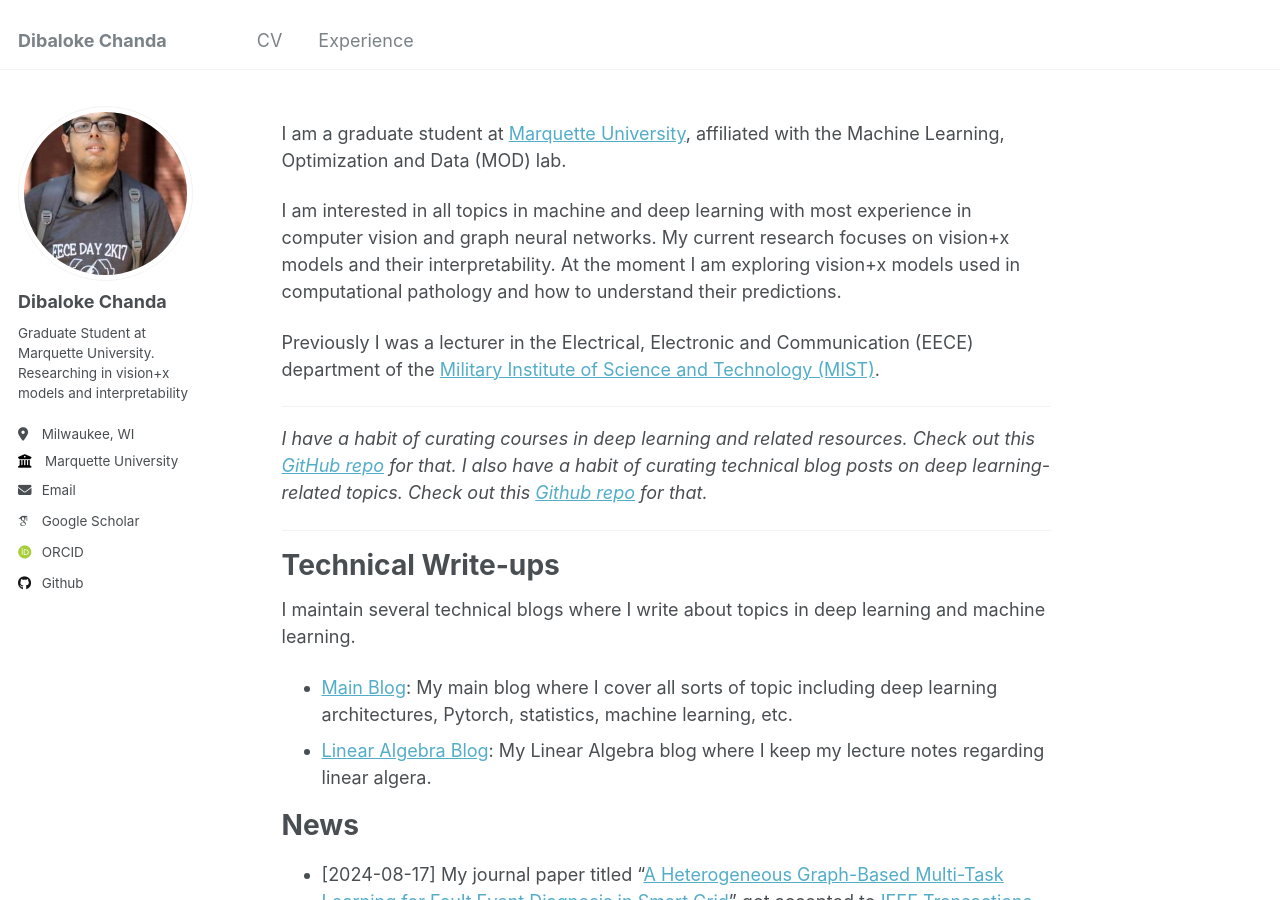
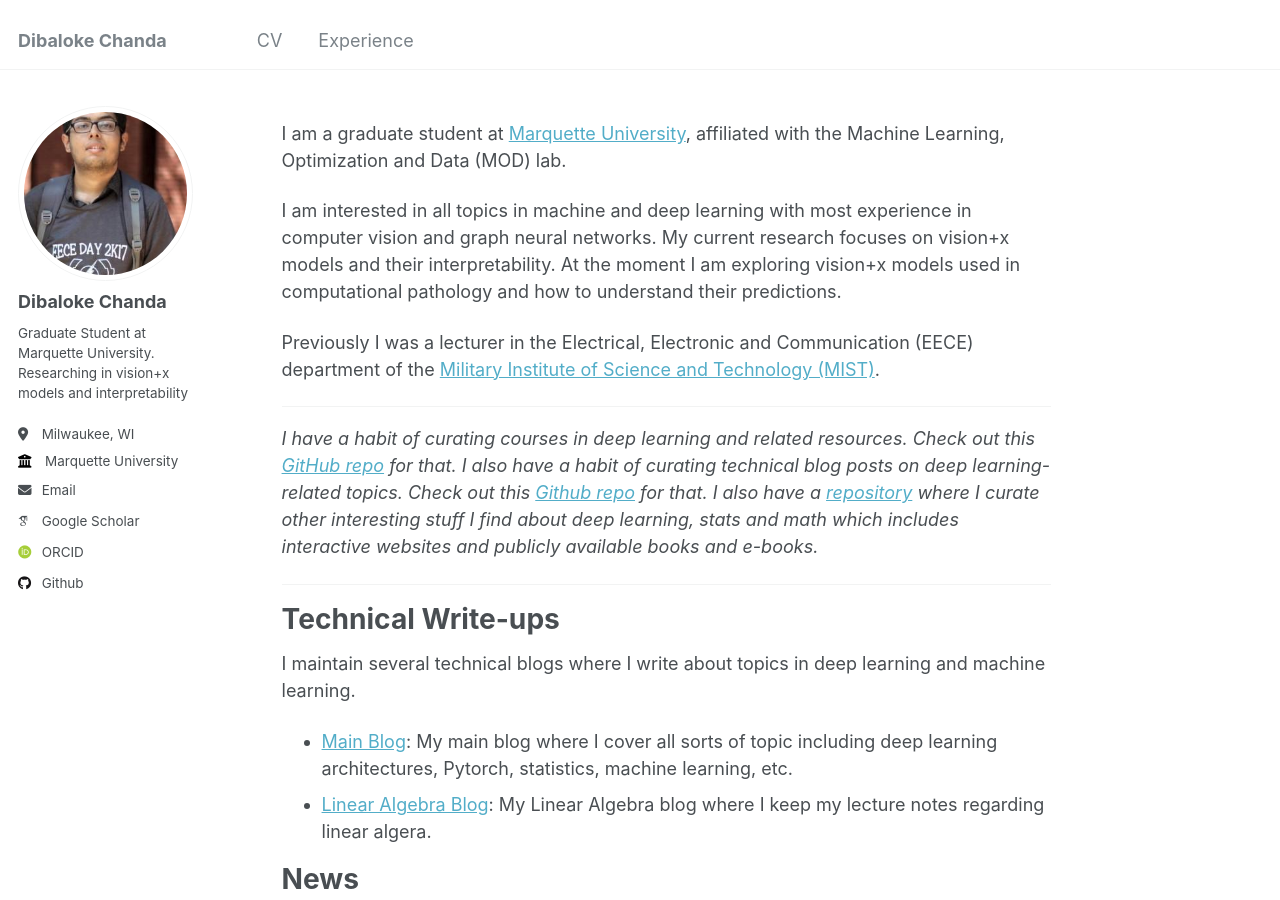
Before and after one commit to dibaloke/dibaloke.github.io, a Jekyll site: the page built from _pages/about.md, in a window 1280 px wide and 900 px high. Built offline with Jekyll 4.4.1, drawn with Linux system fonts in a browser that asks for light colours; some web fonts are replaced.

Commit message:
Update about.md

```diff
--- a/_pages/about.md
+++ b/_pages/about.md
@@ -15,7 +15,7 @@
 
 ------
 
-*I have a habit of curating courses in deep learning and related resources. Check out this [GitHub repo](https://github.com/dibaloke/DL-ML-Courses/tree/main) for that. I also have a habit of curating technical blog posts on deep learning-related topics. Check out this [Github repo](https://github.com/dibaloke/DL-ML-Blogs) for that.*
+*I have a habit of curating courses in deep learning and related resources. Check out this [GitHub repo](https://github.com/dibaloke/DL-ML-Courses/tree/main) for that. I also have a habit of curating technical blog posts on deep learning-related topics. Check out this [Github repo](https://github.com/dibaloke/DL-ML-Blogs) for that. I also have a [repository](https://github.com/dibaloke/others) where I curate other interesting stuff I find about deep learning, stats and math which includes interactive websites and publicly available books and e-books.*
 
 ------
 # Technical Write-ups
```
